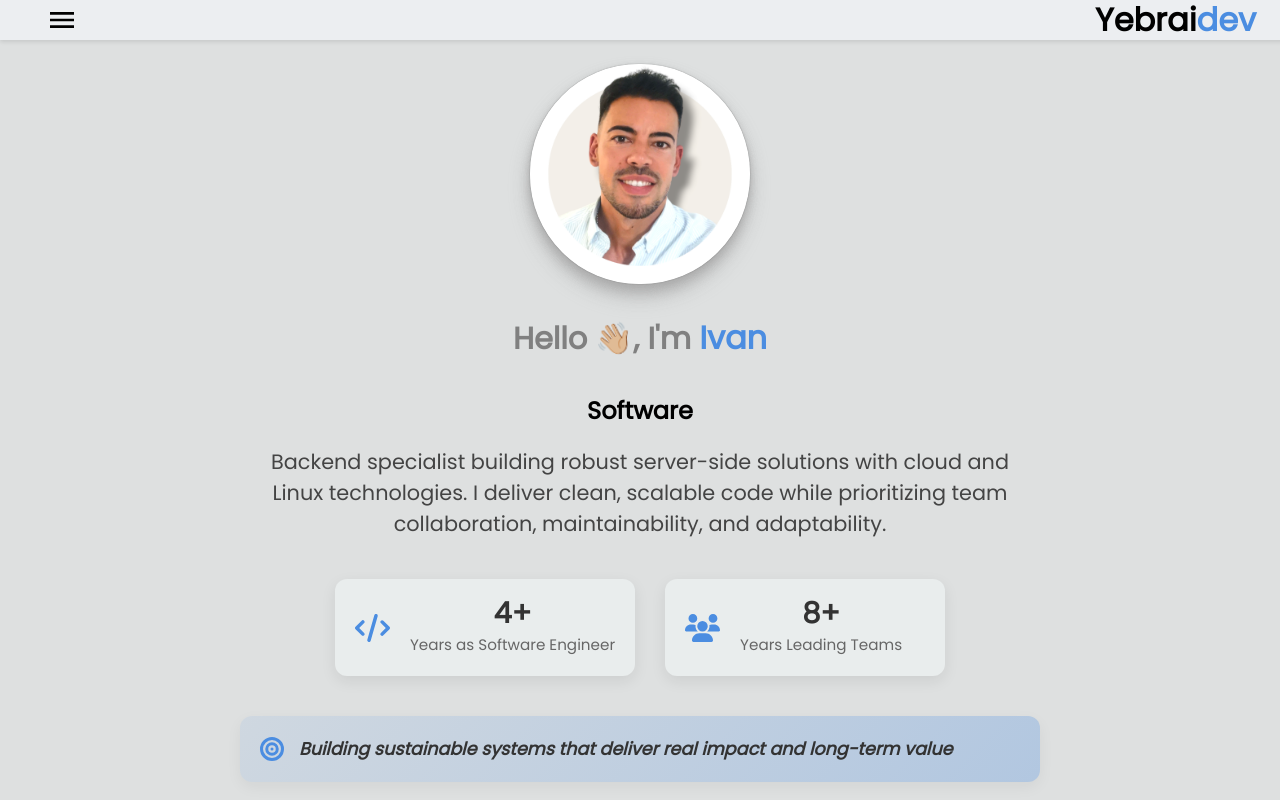
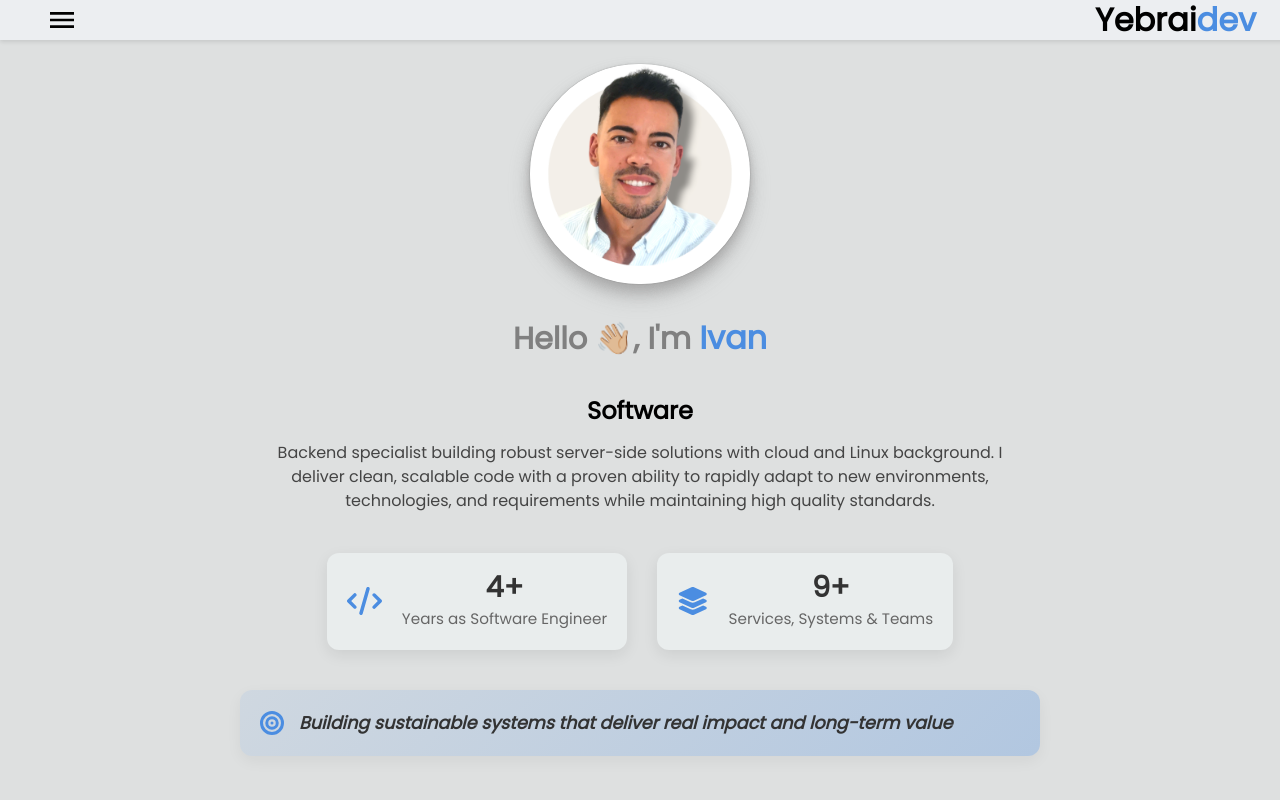
Before and after one commit to yebrai/yebraidev, a Next.js app: page / in a window 1280 px wide. Shown: the top 800 px of the page. Built offline with nearby package versions, Linux system fonts and the light colour scheme.

Commit message:
about updates.

```diff
--- a/src/components/AppAbout/About.jsx
+++ b/src/components/AppAbout/About.jsx
@@ -3,7 +3,7 @@ import styles from "./About.module.css";
 import { motion } from 'framer-motion';
 import useAnimations from "@/hooks/useAnimations";
 import { FontAwesomeIcon } from '@fortawesome/react-fontawesome';
-import { faCode, faUsers, faBullseye } from '@fortawesome/free-solid-svg-icons';
+import { faCode, faLayerGroup, faBullseye } from '@fortawesome/free-solid-svg-icons';
 
 export default function About() {
   const controls = useAnimations(2, true);
@@ -26,7 +26,7 @@ export default function About() {
       >
         <div className={styles.aboutContainer}>
           <p className={styles.profileSummary}>
-          Backend specialist building robust server-side solutions with cloud and Linux technologies. I deliver clean, scalable code while prioritizing team collaboration, maintainability, and adaptability.
+          Backend specialist building robust server-side solutions with cloud and Linux background. I deliver clean, scalable code with a proven ability to rapidly adapt to new environments, technologies, and requirements while maintaining high quality standards.
           </p>
 
           <div className={styles.experienceBoxes}>
@@ -39,10 +39,10 @@ export default function About() {
             </div>
 
             <div className={styles.expBox}>
-              <FontAwesomeIcon icon={faUsers} className={styles.expIcon} />
+              <FontAwesomeIcon icon={faLayerGroup} className={styles.expIcon} />
               <div className={styles.expText}>
-                <span className={styles.expYears}>8+</span>
-                <span className={styles.expLabel}>Years Leading Teams</span>
+                <span className={styles.expYears}>9+</span>
+                <span className={styles.expLabel}>Services, Systems & Teams</span>
               </div>
             </div>
           </div>
--- a/src/components/AppAbout/About.module.css
+++ b/src/components/AppAbout/About.module.css
@@ -5,7 +5,7 @@
 }
 
 .profileSummary {
-  font-size: 1.3rem;
+  font-size: 1rem;
   font-weight: 500;
   line-height: 1.5;
   text-align: center;
```
